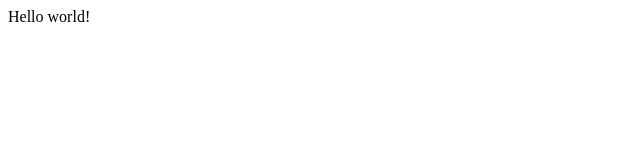
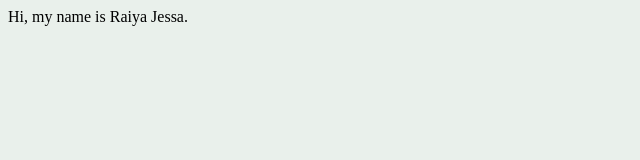
Before and after one commit to raiyaj/personal-website, a Gatsby site: page / in a window 1280 px wide. Shown: the whole page, without its empty margins (0-640 px from the left). Built offline with nearby package versions, Linux system fonts and the light colour scheme; Gatsby itself is replaced by a stand-in of ours.

Commit message:
feat: initial layout and global style

```diff
--- a/gatsby-config.js
+++ b/gatsby-config.js
@@ -1,10 +1,3 @@
-/**
- * Configure your Gatsby site with this file.
- *
- * See: https://www.gatsbyjs.org/docs/gatsby-config/
- */
-
 module.exports = {
-  /* Your site config here */
-  plugins: [],
+  plugins: [`gatsby-plugin-styled-components`]
 }
--- /dev/null
+++ b/src/components/index.js
@@ -0,0 +1,2 @@
+export { default as Layout } from './layout';
+export { default as Introduction } from './sections/introduction';
--- /dev/null
+++ b/src/components/layout.js
@@ -0,0 +1,13 @@
+import React from 'react';
+import { GlobalStyle } from '../styles';
+
+const Layout = ({ children }) => {
+  return (
+    <div id='root'>
+      <GlobalStyle />
+      {children}
+    </div>
+  )
+}
+
+export default Layout;
--- /dev/null
+++ b/src/components/sections/introduction.js
@@ -0,0 +1,11 @@
+import React from 'react';
+
+const Introduction = () => {
+  return (
+    <div>
+      Hi, my name is Raiya Jessa.
+    </div>
+  )
+}
+
+export default Introduction;
--- a/src/pages/index.js
+++ b/src/pages/index.js
@@ -1,5 +1,12 @@
-import React from "react"
+import React from 'react';
+import { Introduction, Layout } from '../components';
 
-export default function Home() {
-  return <div>Hello world!</div>
-}
+const Home = () => {
+  return (
+    <Layout>
+      <Introduction />
+    </Layout>
+  )
+};
+
+export default Home;
--- /dev/null
+++ b/src/styles/GlobalStyle.js
@@ -0,0 +1,13 @@
+import { createGlobalStyle } from 'styled-components';
+
+const GlobalStyle = createGlobalStyle`
+  :root {
+    --cream: #e9f0eb;
+  }
+
+  body {
+    background-color: var(--cream);
+  }
+`;
+
+export default GlobalStyle;
--- /dev/null
+++ b/src/styles/index.js
@@ -0,0 +1 @@
+export { default as GlobalStyle } from './GlobalStyle';
```
Also changed, not shown: package.json (+6 -4 lines), src/pages/blog.js (added, +12 -0 lines), static/favicon.ico (deleted), 4 other files.
